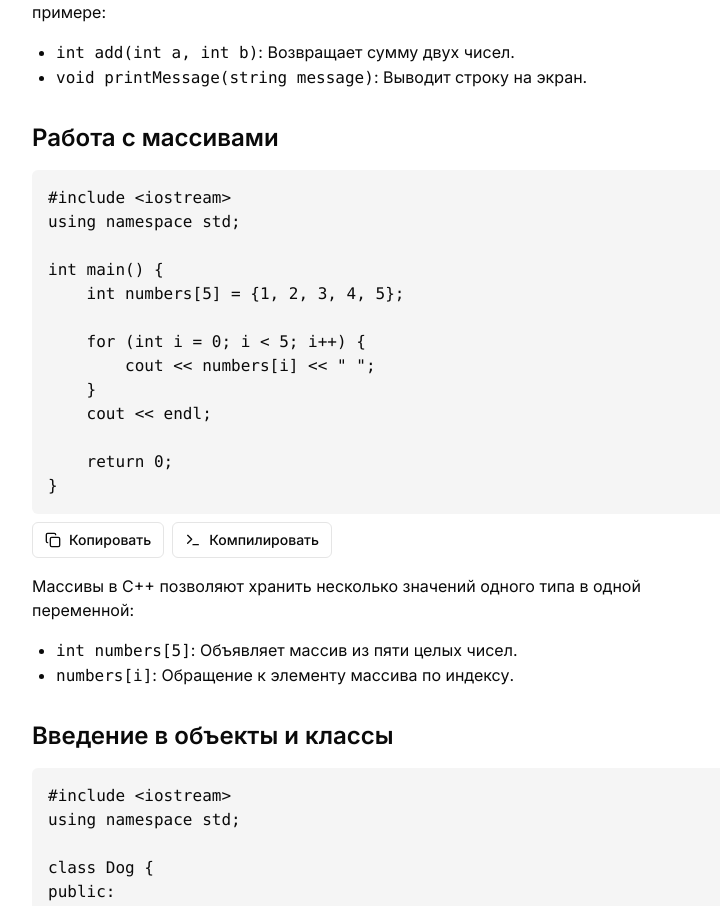
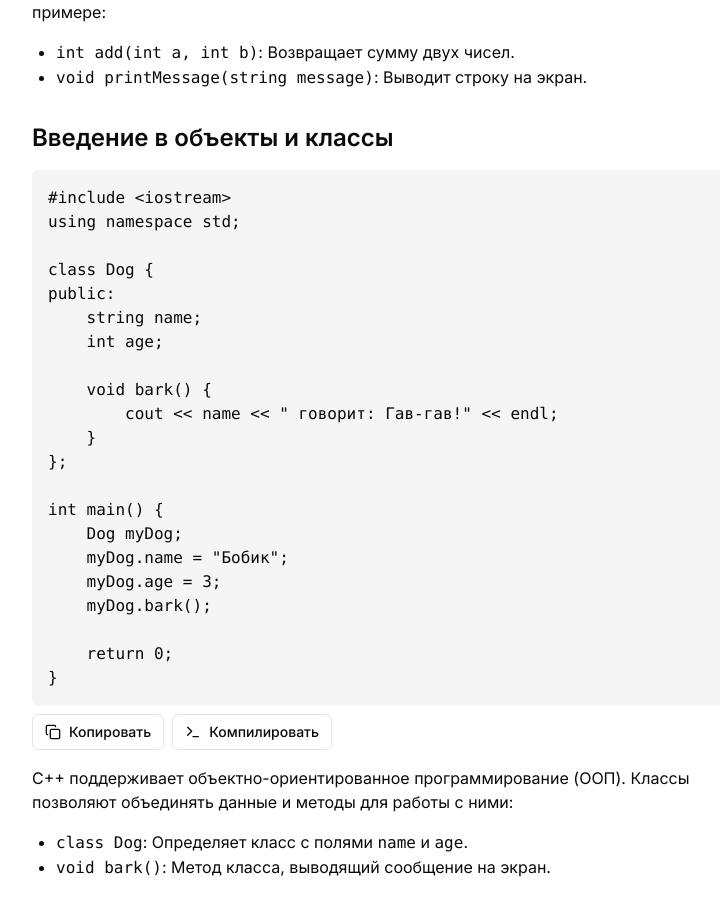
Before and after one commit to manyports/oneported, a Next.js app: page /learn/cpp in a window 1280 px wide. Shown: the part 6366-7272 px from the top of the page, without its empty margins (256-976 px from the left). Built offline with nearby package versions, Linux system fonts and the light colour scheme.

Commit message:
refactor: remove unused code and update C++ page

```diff
--- a/src/app/learn/cpp/page.tsx
+++ b/src/app/learn/cpp/page.tsx
@@ -437,43 +437,6 @@ $ ./functions
           </li>
         </ul>
       </section>
-
-      <section className="mb-8">
-        <h2 className="text-xl sm:text-2xl font-semibold mb-4">
-          Работа с массивами
-        </h2>
-        <CodeBlock
-          code={`#include <iostream>
-using namespace std;
-
-int main() {
-    int numbers[5] = {1, 2, 3, 4, 5};
-
-    for (int i = 0; i < 5; i++) {
-        cout << numbers[i] << " ";
-    }
-    cout << endl;
-
-    return 0;
-}`}
-          output={`$ g++ arrays.cpp -o arrays
-$ ./arrays
-1 2 3 4 5`}
-        />
-        <p className="mb-4">
-          Массивы в C++ позволяют хранить несколько значений одного типа в одной
-          переменной:
-        </p>
-        <ul className="list-disc pl-6 mb-4">
-          <li>
-            <code>int numbers[5]</code>: Объявляет массив из пяти целых чисел.
-          </li>
-          <li>
-            <code>numbers[i]</code>: Обращение к элементу массива по индексу.
-          </li>
-        </ul>
-      </section>
-
       <section className="mb-8">
         <h2 className="text-xl sm:text-2xl font-semibold mb-4">
           Введение в объекты и классы
```
